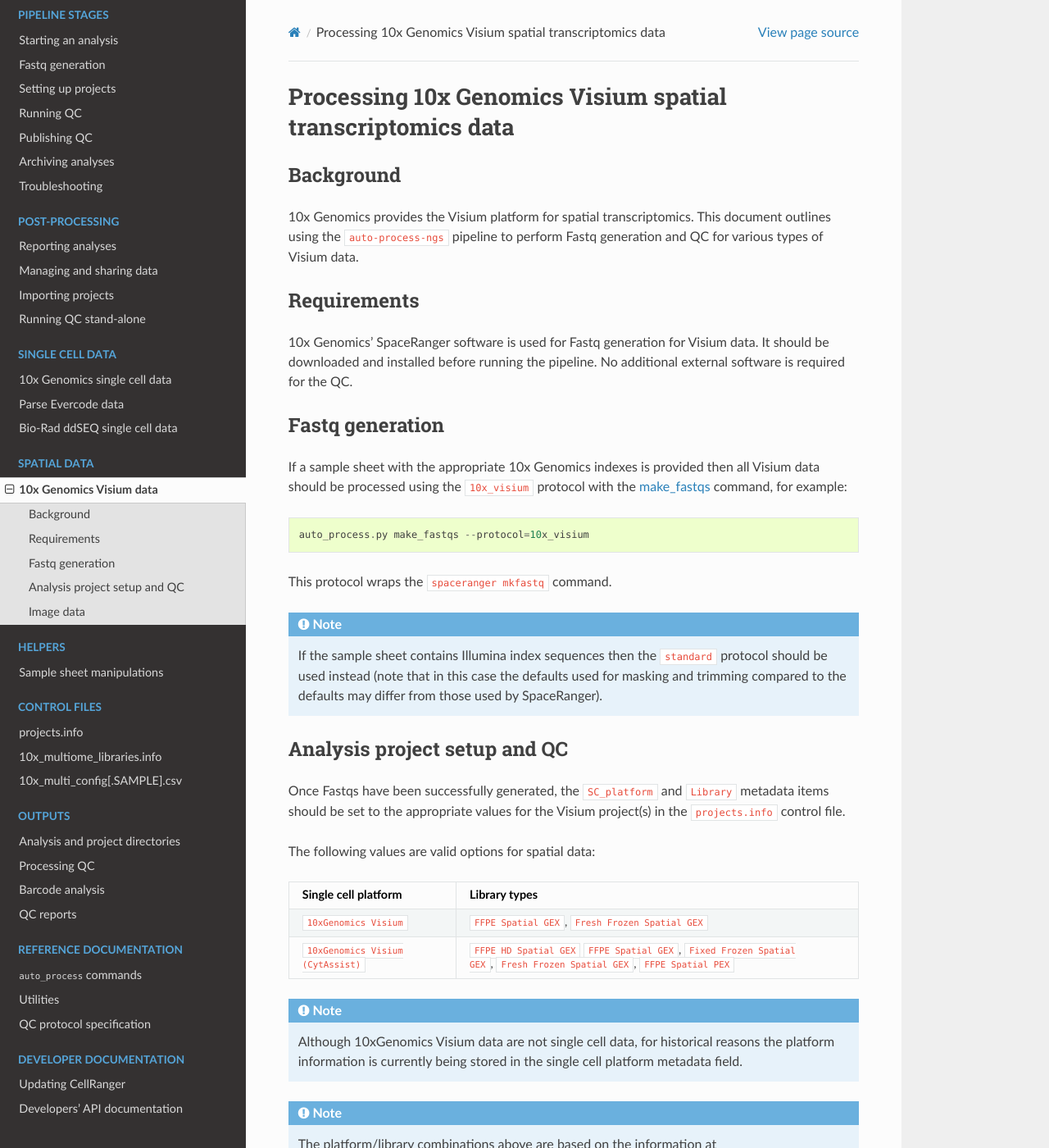
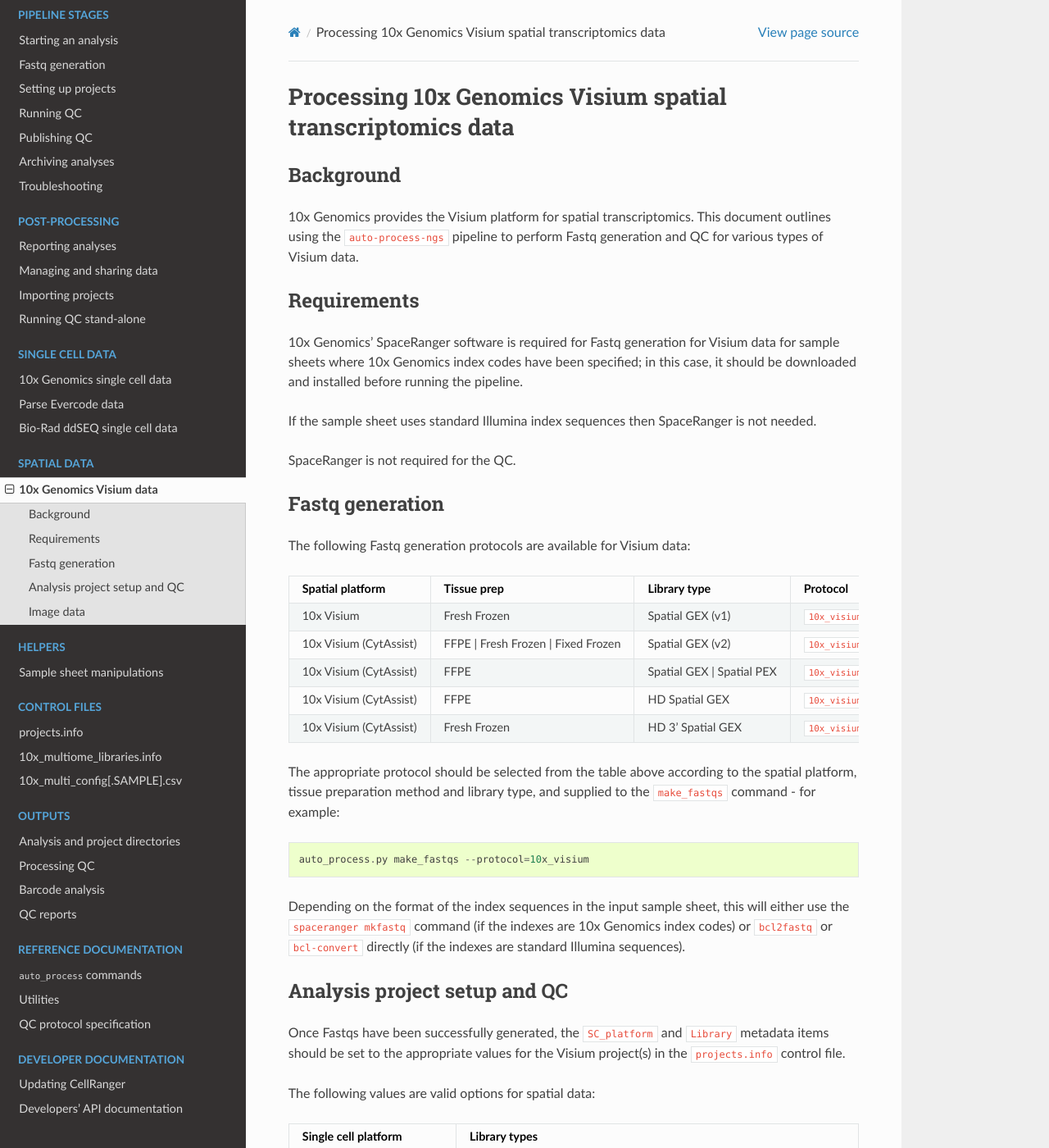
Before and after one commit to fls-bioinformatics-core/auto_process_ngs, a Sphinx documentation site: the page built from docs/source/spatial/10x_visium.rst, in a window 1280 px wide and 1400 px high. Shown: the whole window at 82% size. Built offline with Sphinx 7.4.7 and the Read the Docs theme 3.1.0, drawn with Linux system fonts in a browser that asks for light colours.

Commit message:
Update the 10x and Bio-Rad single cell & 10x spatial docs.

```diff
--- a/docs/source/single_cell/bio_rad.rst
+++ b/docs/source/single_cell/bio_rad.rst
@@ -36,7 +36,7 @@
 ========================================  ==============================
 ``Bio-Rad ddSEQ Single Cell 3' RNA-Seq``  ``scRNA-seq``, ``snRNA-seq``
 ``Bio-Rad ddSEQ Single Cell ATAC``        ``scATAC-seq``, ``snATAC-seq``
-========================================= ==============================
+========================================  ==============================
 
 Running the :doc:`setup_analysis_dirs <../using/setup_analysis_dirs>`
 command will automatically transfer these values into the project
--- a/docs/source/spatial/10x_visium.rst
+++ b/docs/source/spatial/10x_visium.rst
@@ -11,29 +11,43 @@
 Requirements
 ------------
 
-10x Genomics' SpaceRanger software is used for Fastq generation for
-Visium data. It should be downloaded and installed before running the
-pipeline. No additional external software is required for the QC.
+10x Genomics' SpaceRanger software is required for Fastq generation for
+Visium data for sample sheets where 10x Genomics index codes have been
+specified; in this case, it should be downloaded and installed before
+running the pipeline.
+
+If the sample sheet uses standard Illumina index sequences then
+SpaceRanger is not needed.
+
+SpaceRanger is not required for the QC.
 
 Fastq generation
 ----------------
 
-If a sample sheet with the appropriate 10x Genomics indexes is provided
-then all Visium data should be processed using the ``10x_visium`` protocol
-with the :doc:`make_fastqs <../using/make_fastqs>` command, for example:
+The following Fastq generation protocols are available for Visium data:
+
+====================== ================================== ========================= ========================
+Spatial platform       Tissue prep                        Library type              Protocol
+====================== ================================== ========================= ========================
+10x Visium             Fresh Frozen                       Spatial GEX (v1)          ``10x_visium_v1``
+10x Visium (CytAssist) FFPE | Fresh Frozen | Fixed Frozen Spatial GEX (v2)          ``10x_visium``
+10x Visium (CytAssist) FFPE                               Spatial GEX | Spatial PEX ``10x_visium``
+10x Visium (CytAssist) FFPE                               HD Spatial GEX            ``10x_visium_hd``
+10x Visium (CytAssist) Fresh Frozen                       HD 3' Spatial GEX         ``10x_visium_hd_3prime``
+====================== ================================== ========================= ========================
+
+The appropriate protocol should be selected from the table above according
+to the spatial platform, tissue preparation method and library type, and
+supplied to the ``make_fastqs`` command - for example:
 
 ::
 
    auto_process.py make_fastqs --protocol=10x_visium
 
-This protocol wraps the ``spaceranger mkfastq`` command.
-
-.. note::
-
-   If the sample sheet contains Illumina index sequences then the
-   ``standard`` protocol should be used instead (note that in this case
-   the defaults used for masking and trimming compared to the defaults
-   may differ from those used by SpaceRanger).
+Depending on the format of the index sequences in the input sample sheet,
+this will either use the ``spaceranger mkfastq`` command (if the indexes
+are 10x Genomics index codes) or ``bcl2fastq`` or ``bcl-convert`` directly
+(if the indexes are standard Illumina sequences).
 
 Analysis project setup and QC
 -----------------------------
```
Also changed, not shown: docs/source/single_cell/10x_single_cell.rst (+9 -9 lines).
